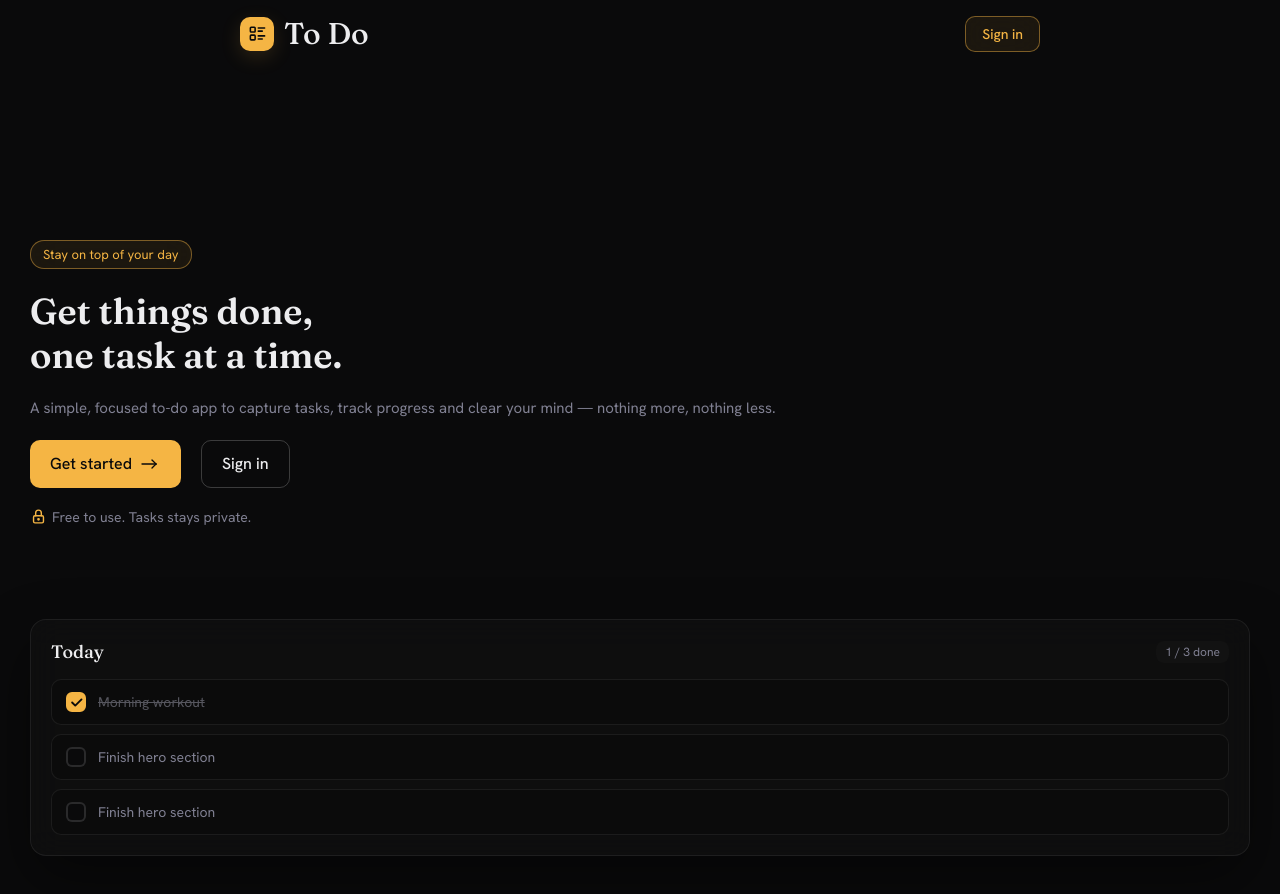
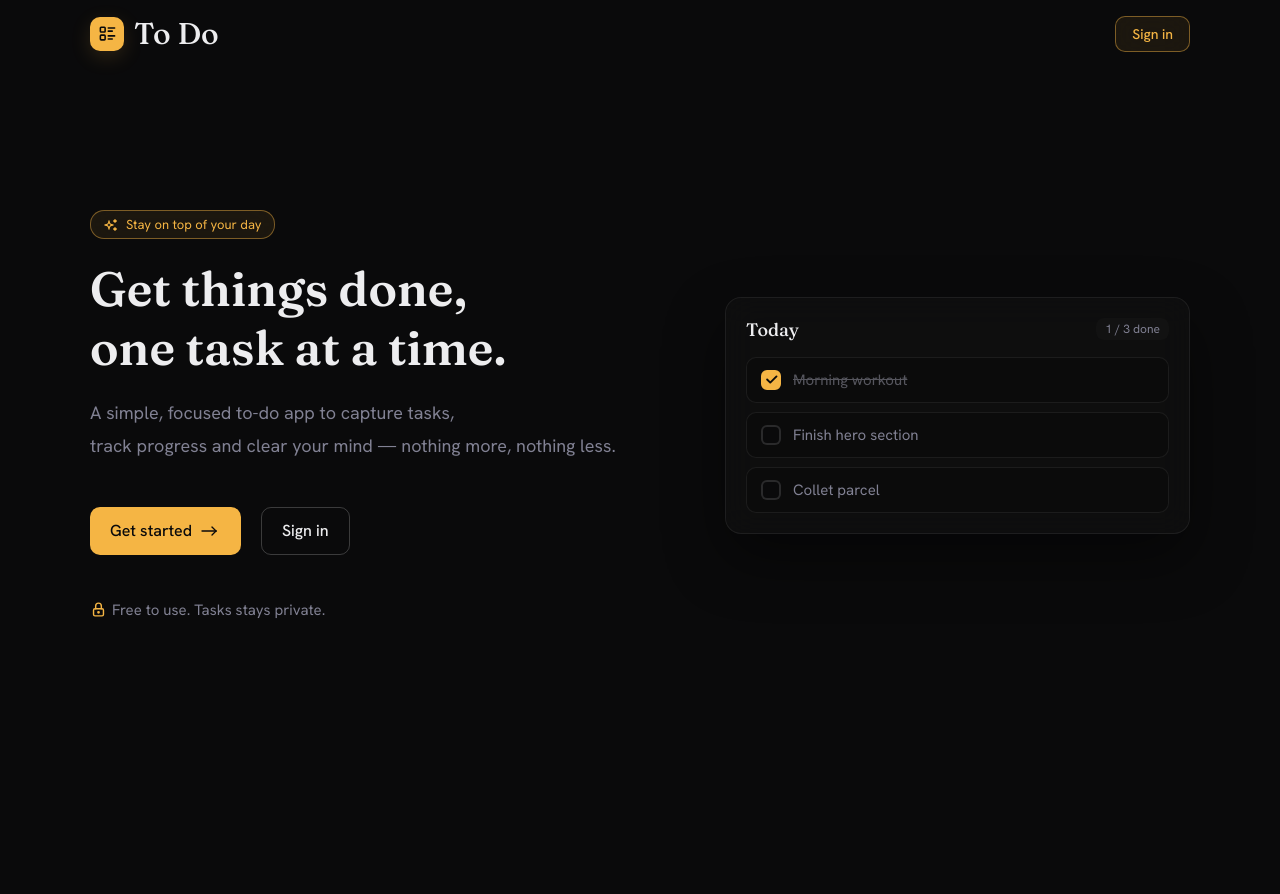
Before and after one commit to rafalski-dev/fullstack-todo-app, a React (Vite) app: page / in a window 1280 px wide. Shown: the top 894 px of the page. After the commit the page ends 800 px from the top, so only its background shows below. Built offline with nearby package versions, Linux system fonts and the light colour scheme.

Commit message:
Media queries for desktop added

```diff
--- a/src/components/Label/Label.module.css
+++ b/src/components/Label/Label.module.css
@@ -1,4 +1,7 @@
 .label {
+	display: flex;
+	align-items: center;
+	gap: 7px;
 	padding: 5px 12px;
 	width: fit-content;
 	font-size: 1.3rem;
--- a/src/components/Label/Label.tsx
+++ b/src/components/Label/Label.tsx
@@ -1,6 +1,6 @@
 import styles from './Label.module.css';
 
-type LabelProps = { children: string };
+type LabelProps = { children: React.ReactNode };
 
 export function Label({ children }: LabelProps) {
 	return <div className={styles.label}>{children}</div>;
--- a/src/components/Wrapper/Wrapper.module.css
+++ b/src/components/Wrapper/Wrapper.module.css
@@ -1,5 +1,5 @@
 .wrapper {
 	width: 100%;
-	max-width: 800px;
+	max-width: 1100px;
 	margin: 0 auto;
 }
--- a/src/globals.css
+++ b/src/globals.css
@@ -54,10 +54,3 @@ input {
 a {
 	text-decoration: none;
 }
-
-@media (min-width: 968px) {
-	body {
-		padding: 150px 15px 15px 15px;
-		align-items: start;
-	}
-}
--- a/src/pages/home/sections/Hero.module.css
+++ b/src/pages/home/sections/Hero.module.css
@@ -1,12 +1,15 @@
 .hero {
+	width: 100%;
+	padding: 90px 15px 30px 15px;
+	min-height: 100dvh;
+}
+
+.container {
 	display: grid;
-	padding: 90px 15px 30px 15px;
 	grid-template-columns: 100%;
 	grid-template-rows: auto 1fr;
 	align-content: start;
 	gap: 30px;
-	width: 100%;
-	min-height: 100dvh;
 }
 
 .mainContent {
@@ -19,6 +22,9 @@
 	font-family: Fraunces, serif;
 	font-weight: 600;
 	font-size: 3.6rem;
+}
+.break {
+	display: none;
 }
 
 .hero h2 {
@@ -127,3 +133,37 @@
 	color: var(--text-faint);
 	text-decoration: line-through;
 }
+
+@media (min-width: 768px) {
+	.break {
+		display: inline;
+	}
+}
+
+@media (min-width: 1024px) {
+	.hero {
+		display: flex;
+		justify-content: center;
+		align-items: center;
+	}
+	.container {
+		grid-template-columns: 55% 1fr;
+	}
+
+	.hero h1 {
+		font-size: 4.8rem;
+	}
+
+	.hero p {
+		font-size: 1.5rem;
+	}
+
+	.hero h2 {
+		font-size: 1.8rem;
+		line-height: 1.8;
+	}
+
+	.buttonsBox {
+		margin: 25px 0 25px 0;
+	}
+}
--- a/src/pages/home/sections/Hero.tsx
+++ b/src/pages/home/sections/Hero.tsx
@@ -1,28 +1,35 @@
 import { Label } from '../../../components/Label/Label';
 import { PrimaryCTA } from '../../../components/PrimaryCTA/PrimaryCTA';
-import { IconArrowNarrowRight, IconLock, IconCheck } from '@tabler/icons-react';
+import { IconArrowNarrowRight, IconLock, IconCheck, IconSparkles } from '@tabler/icons-react';
 import styles from './Hero.module.css';
 import { SecondaryCTA } from '../../../components/SecondaryCTA/SecondaryCTA';
+import { Wrapper } from '../../../components/Wrapper/Wrapper';
 
 export function Hero() {
-	const previewTasks = [
+	const PREVIEW_TASKS = [
 		{ id: 1, content: 'Morning workout', done: true },
 		{ id: 2, content: 'Finish hero section', done: false },
-		{ id: 2, content: 'Finish hero section', done: false }
+		{ id: 3, content: 'Collet parcel', done: false }
 	];
 
-	const completedCount = previewTasks.filter(task => task.done).length;
+	const completedCount = PREVIEW_TASKS.filter(task => task.done).length;
 
 	return (
 		<section className={styles.hero}>
+			<Wrapper>
+				<div className={styles.container}>
 					<div className={styles.mainContent}>
-				<Label>Stay on top of your day</Label>
+						<Label>
+							{' '}
+							<IconSparkles size={16} />
+							Stay on top of your day
+						</Label>
 						<h1>
 							Get things done, <br /> one task at a time.
 						</h1>
 						<h2>
-					A simple, focused to-do app to capture tasks, track progress and clear your mind — nothing more,
-					nothing less.
+							A simple, focused to-do app to capture tasks, <br className={styles.break} /> track progress
+							and clear your mind — nothing more, nothing less.
 						</h2>
 						<div className={styles.buttonsBox}>
 							<PrimaryCTA path='/auth'>
@@ -42,11 +49,11 @@ export function Hero() {
 						<div className={styles.previewHeader}>
 							<span className={styles.previewTitle}>Today</span>
 							<span className={styles.previewCount}>
-						{completedCount} / {previewTasks.length} done
+								{completedCount} / {PREVIEW_TASKS.length} done
 							</span>
 						</div>
 						<ul className={styles.previewList}>
-					{previewTasks.map(task => (
+							{PREVIEW_TASKS.map(task => (
 								<li key={task.id} className={styles.previewItem}>
 									<span className={`${styles.checkbox} ${task.done ? styles.done : ''}`}>
 										<IconCheck />
@@ -56,6 +63,8 @@ export function Hero() {
 							))}
 						</ul>
 					</div>
+				</div>
+			</Wrapper>
 		</section>
 	);
 }
```
Lines whose indentation alone changed are shown as unchanged.
